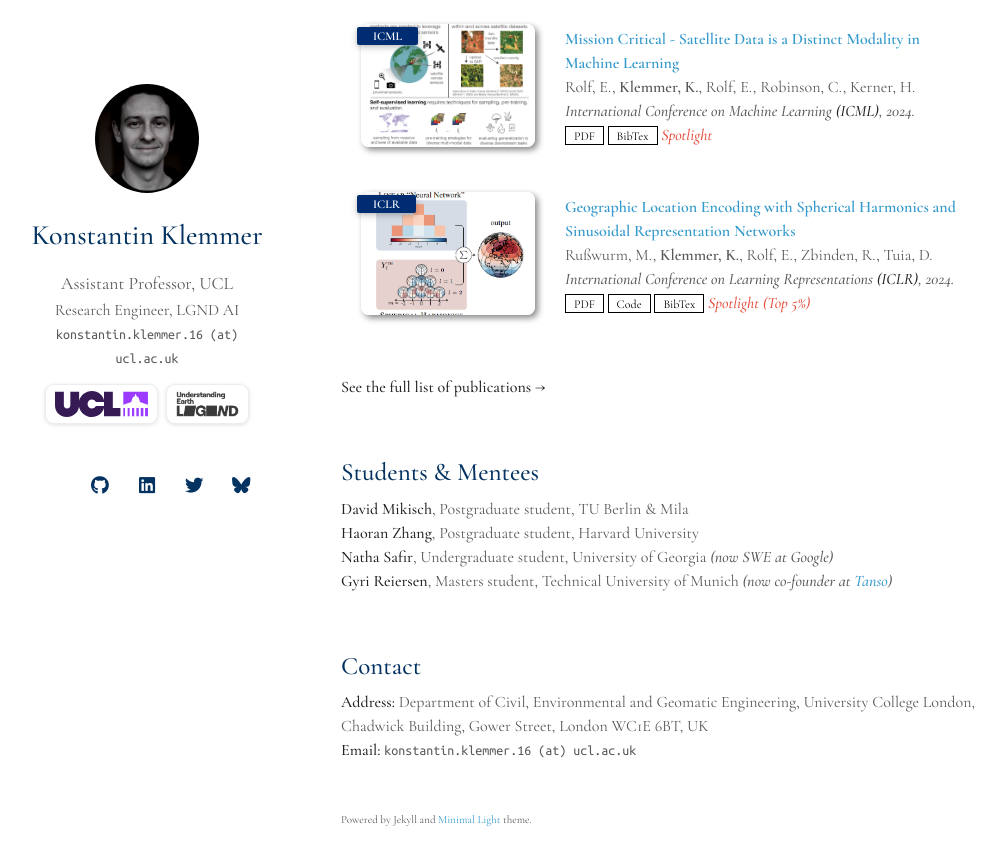
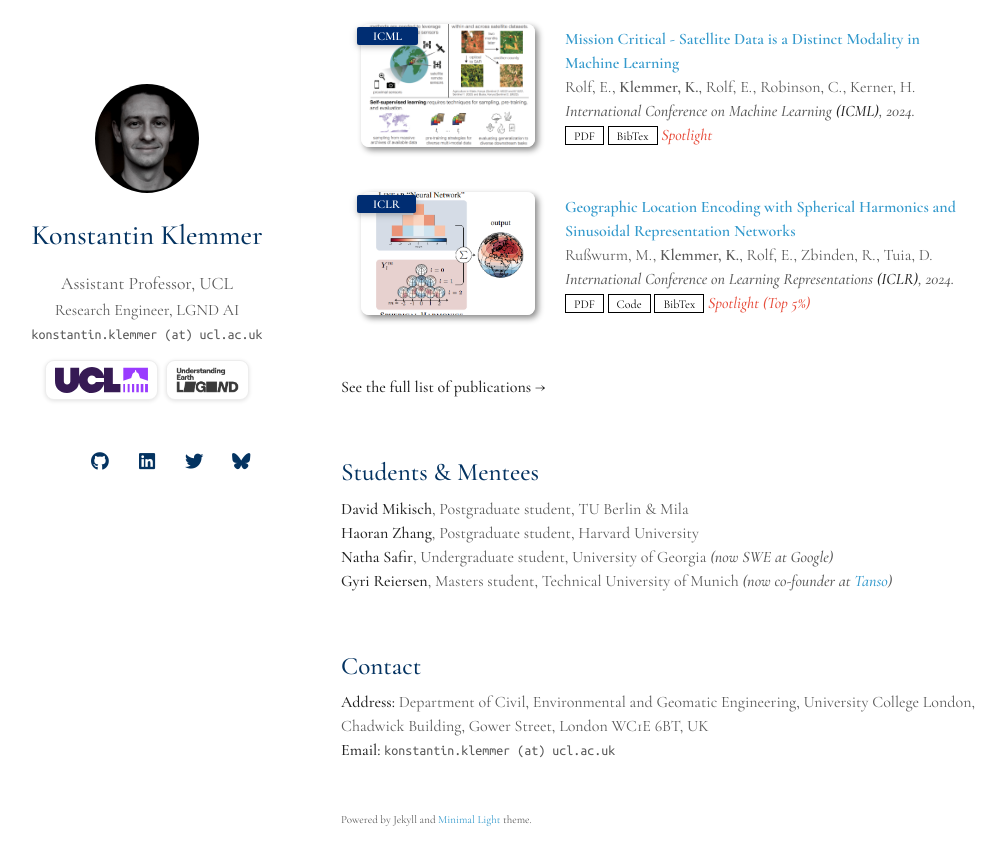
Before and after one commit to konstantinklemmer/konstantinklemmer.github.io, a Jekyll site: the page built from index.md, in a window 1280 px wide and 900 px high, scrolled down 1675 px. Shown: the top 865 px of the window, without its empty margins (129-1134 px from the left). Built offline with Jekyll 4.4.1, drawn with Linux system fonts in a browser that asks for light colours; a style sheet for code colours, icons or effects is not loaded; our own code applies the rules of GitHub Pages for plain Markdown files.

Commit message:
docs(content): update professional email to konstantin.klemmer@ucl.ac.uk
Replaces konstantin.klemmer.16@ucl.ac.uk in the site config, the contact
block, and the PhD call mailto link.

Co-Authored-By: Claude Opus 5 (1M context) <noreply@anthropic.com>

```diff
--- a/_config.yml
+++ b/_config.yml
@@ -4,7 +4,7 @@ position: Assistant Professor, UCL
 position_link: https://www.ucl.ac.uk/
 affiliation: Research Engineer, LGND AI
 affiliation_link: https://lgnd.io/
-email: konstantin.klemmer.16 (at) ucl.ac.uk
+email: konstantin.klemmer (at) ucl.ac.uk
 
 # Search Engine Optimization (SEO)
 # The following information is used to improve the website traffic from search engines, e.g., Google.
--- a/_includes/contact.md
+++ b/_includes/contact.md
@@ -4,4 +4,4 @@
 
 <strong>Address:</strong> Department of Civil, Environmental and Geomatic Engineering, University College London, Chadwick Building, Gower Street, London WC1E 6BT, UK
 <br />
-<strong>Email:</strong> <email>konstantin.klemmer.16 (at) ucl.ac.uk</email>
+<strong>Email:</strong> <email>konstantin.klemmer (at) ucl.ac.uk</email>
--- a/index.md
+++ b/index.md
@@ -20,7 +20,7 @@ In my free time, I volunteer for <a href="https://climatechange.ai">Climate Chan
     <li>Combining approaches from spatial statistics and geography with machine learning methods</li>
     <li>Geospatial AI applied to real-world problems, from climate change to urban development</li>
   </ul>
-  <p>Prospective students will work in an interdisciplinary environment that encourages and fosters collaboration across academic domains, with the goal of developing high-impact AI methods designed for and with real-world use cases. Interested students should send the following documents to <a class="email-inline" href="mailto:konstantin.klemmer.16@ucl.ac.uk"><strong>konstantin.klemmer.16@ucl.ac.uk</strong></a> using the subject line <em>[UCLCEGE PHD 26]</em> no later than <strong>December 5, 2025</strong> (I will start reviewing on December 1):</p>
+  <p>Prospective students will work in an interdisciplinary environment that encourages and fosters collaboration across academic domains, with the goal of developing high-impact AI methods designed for and with real-world use cases. Interested students should send the following documents to <a class="email-inline" href="mailto:konstantin.klemmer@ucl.ac.uk"><strong>konstantin.klemmer@ucl.ac.uk</strong></a> using the subject line <em>[UCLCEGE PHD 26]</em> no later than <strong>December 5, 2025</strong> (I will start reviewing on December 1):</p>
   <ol>
     <li>CV</li>
     <li>A 1–2 page research proposal (excluding references), including: Proposed topic / title, Research gaps and why they matter, Planned / potential data, Methodology / study design, Expected contributions / conclusions, Key references</li>
```
